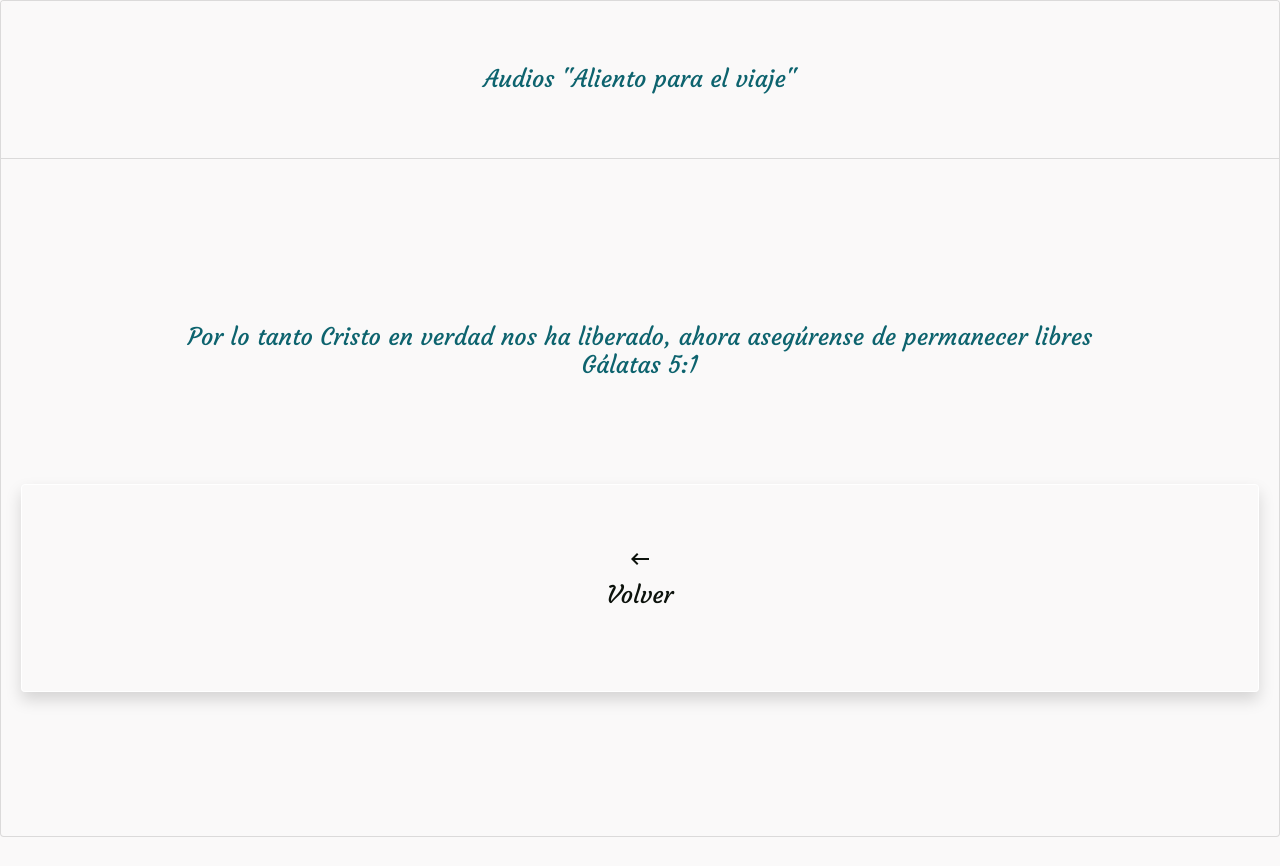
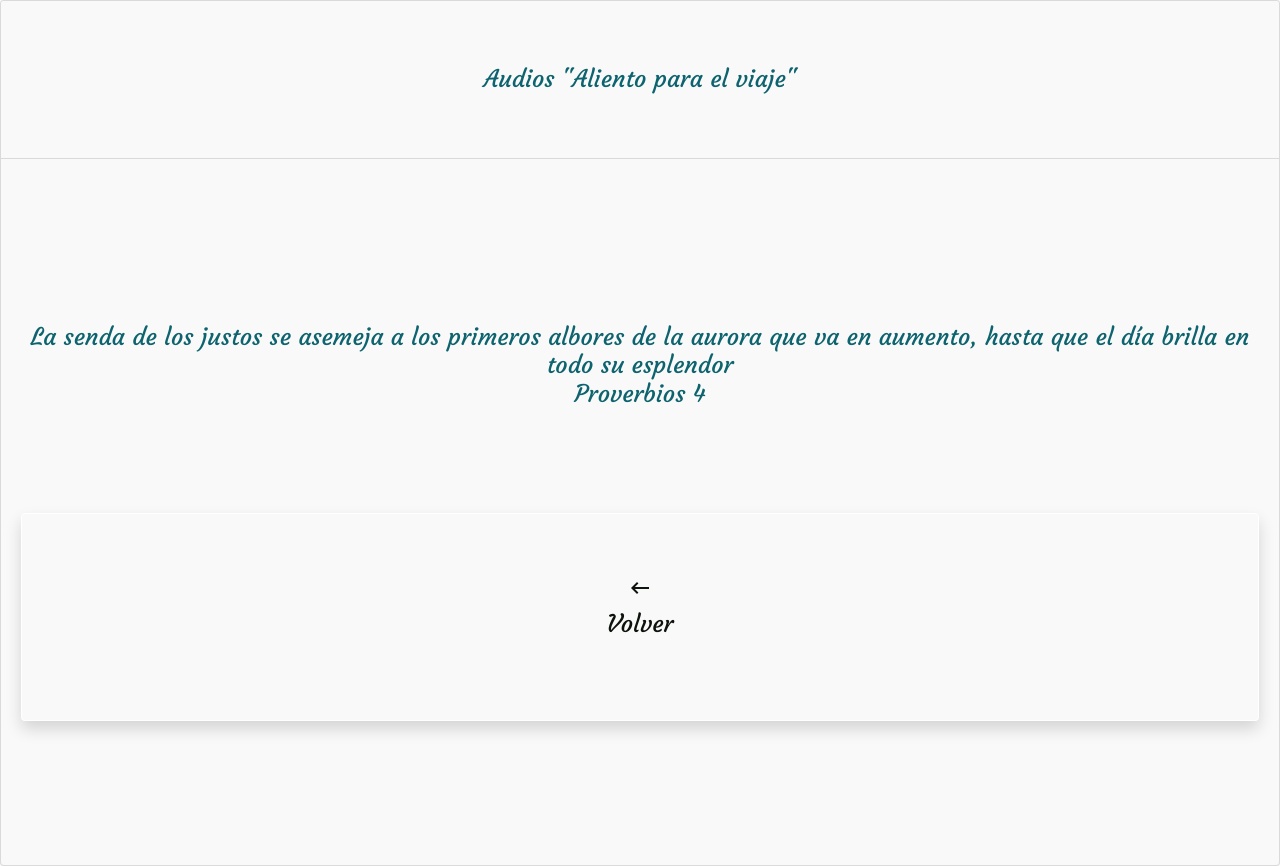
Before and after one commit to gran-gas/aliento, a Flask app: page /pensamiento.html in a window 1280 px wide. Before the commit the page ends 837 px from the top, so only its background shows below. Run offline with Flask 2, Linux system fonts and the light colour scheme; some libraries are stand-ins or nearby versions.

Commit message:
first commit

```diff
--- a/templates/pensamiento.html
+++ b/templates/pensamiento.html
@@ -16,7 +16,7 @@
         <br>
         <br>
         <p class="card-text h5 main-title text-center">
-            Por lo tanto Cristo en verdad nos ha liberado, ahora asegúrense de permanecer libres <br> Gálatas 5:1
+            La senda de los justos se asemeja a los primeros albores de la aurora que va en aumento, hasta que el día brilla en todo su esplendor<br>Proverbios 4
         </p>
             <br>
             <br>
```
Also changed, not shown: templates/audio.html (+5 -5 lines), 2 other files.
